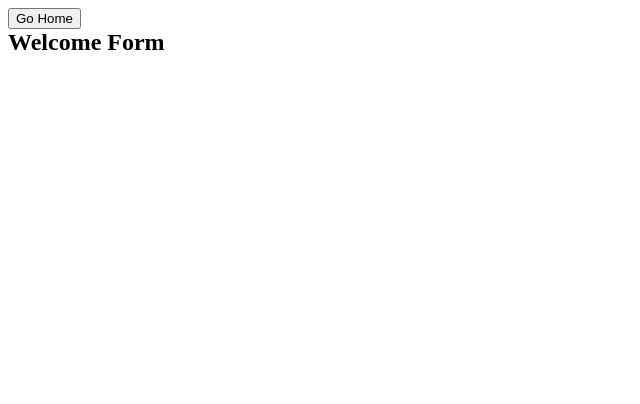
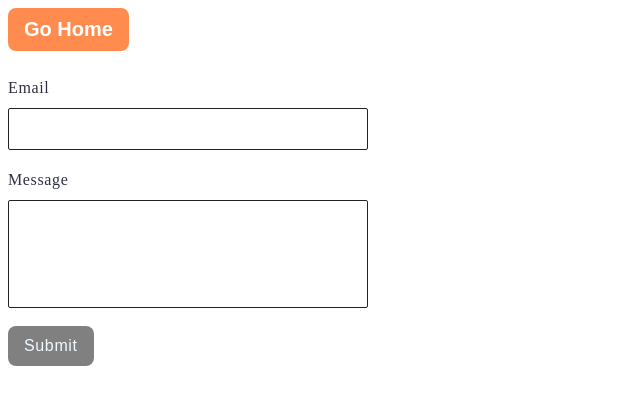
Before and after one commit to ValentynKravchuk/goit-js-hw-09, a plain HTML site: page 2-form.html in a window 1280 px wide. Shown: the whole page, without its empty margins (0-640 px from the left). Drawn offline with Linux system fonts and the light colour scheme.

Commit message:
Deploying to gh-pages from @ ValentynKravchuk/goit-js-hw-09@f133342ac626f67c8d3f5ca195d04d41e9540b79 🚀

```diff
--- a/2-form.html
+++ b/2-form.html
@@ -6,13 +6,24 @@
     <meta name="viewport" content="width=device-width, initial-scale=1.0" />
     <title>Form</title>
     <script type="module" crossorigin src="/goit-js-hw-09/2-form.js"></script>
-    <link rel="modulepreload" crossorigin href="/goit-js-hw-09/assets/styles-t547u1h4.js">
-    <link rel="stylesheet" crossorigin href="/goit-js-hw-09/assets/styles-C2VYeaqT.css">
+    <link rel="modulepreload" crossorigin href="/goit-js-hw-09/assets/styles-DnCLcmjj.js">
+    <link rel="stylesheet" crossorigin href="/goit-js-hw-09/assets/styles-X3onP_u3.css">
   </head>
   <body>
     <section>
-      <button><a href="./index.html">Go Home</a></button>
-      <h1>Welcome Form</h1>
+      <button class="btn"><a href="./index.html">Go Home</a></button>
+      <form class="feedback-form" autocomplete="off">
+        <label>
+          Email
+          <input type="email" name="email" autofocus />
+        </label>
+        <br />
+        <label>
+          Message
+          <textarea name="message" rows="8"></textarea></label
+        ><br />
+        <button type="submit">Submit</button><br />
+      </form>
     </section>
 
   </body>
--- a/2-form.js
+++ b/2-form.js
@@ -1,2 +1,2 @@
-import"./assets/styles-t547u1h4.js";console.log("Form ");
+import"./assets/styles-DnCLcmjj.js";const e=document.querySelector(".feedback-form"),l="feedback-form-state",t=JSON.parse(localStorage.getItem(l))||{email:"",message:""};e.email.value=t.email;e.message.value=t.message;e.addEventListener("input",a=>{t[a.target.name]=a.target.value.trim(),localStorage.setItem(l,JSON.stringify(t))});e.addEventListener("submit",a=>{if(a.preventDefault(),!e.email.value||!e.message.value){alert("Fill please all fields");return}console.log(t),localStorage.removeItem(l),a.target.reset()});
 //# sourceMappingURL=2-form.js.map
--- a/assets/styles-C2VYeaqT.css
+++ /dev/null
@@ -1 +0,0 @@
-h1,h2,h3,h4,h5,h6,p{margin:0}p:last-child{margin-bottom:0}ul{margin:0;padding:0;list-style:none}a{color:currentColor;text-decoration:none}button{cursor:pointer}img{display:block;max-width:100%;height:auto}.gallery{display:flex;flex-wrap:wrap;justify-content:center;gap:24px}.gallery-image{width:360px;object-fit:cover;transition:.25s linear}.gallery-image:hover{transform:scale(1.1)}.btn{font-weight:700;font-size:20px;color:#fff;text-decoration:none;display:inline-block;border-radius:8px;padding:10px 16px;margin-bottom:25px;background-color:#ff8c4e;transition:background-color .25s linear;border:none}
--- a/assets/styles-t547u1h4.js
+++ b/assets/styles-DnCLcmjj.js
@@ -1,2 +1,2 @@
 (function(){const t=document.createElement("link").relList;if(t&&t.supports&&t.supports("modulepreload"))return;for(const e of document.querySelectorAll('link[rel="modulepreload"]'))i(e);new MutationObserver(e=>{for(const r of e)if(r.type==="childList")for(const o of r.addedNodes)o.tagName==="LINK"&&o.rel==="modulepreload"&&i(o)}).observe(document,{childList:!0,subtree:!0});function s(e){const r={};return e.integrity&&(r.integrity=e.integrity),e.referrerPolicy&&(r.referrerPolicy=e.referrerPolicy),e.crossOrigin==="use-credentials"?r.credentials="include":e.crossOrigin==="anonymous"?r.credentials="omit":r.credentials="same-origin",r}function i(e){if(e.ep)return;e.ep=!0;const r=s(e);fetch(e.href,r)}})();
-//# sourceMappingURL=styles-t547u1h4.js.map
+//# sourceMappingURL=styles-DnCLcmjj.js.map
--- /dev/null
+++ b/assets/styles-X3onP_u3.css
@@ -0,0 +1 @@
+h1,h2,h3,h4,h5,h6,p{margin:0}p:last-child{margin-bottom:0}ul{margin:0;padding:0;list-style:none}a{color:currentColor;text-decoration:none}button{cursor:pointer}img{display:block;max-width:100%;height:auto}.gallery{display:flex;flex-wrap:wrap;justify-content:center;gap:24px}.gallery-image{width:360px;object-fit:cover;transition:.25s linear}.gallery-image:hover{transform:scale(1.1)}.btn{font-weight:700;font-size:20px;color:#fff;text-decoration:none;display:inline-block;border-radius:8px;padding:10px 16px;margin-bottom:25px;background-color:#ff8c4e;transition:background-color .25s linear;border:none}.feedback-form{max-width:360px}.feedback-form label{display:flex;flex-wrap:wrap;font-weight:500;font-size:16px;line-height:1.5;letter-spacing:.04em;color:#2e2f42}.feedback-form input,.feedback-form textarea{width:100%;outline:none;padding:8px;margin-top:8px;font-weight:500;font-size:16px;line-height:1.5;letter-spacing:.04em;color:#2e2f42;border:1px solid #232323;border-radius:2px}.feedback-form textarea{height:90px;resize:none}.feedback-form button{font-weight:500;color:#f0f8ff;font-size:16px;line-height:1.5;letter-spacing:.04em;border-radius:8px;padding:8px 16px;background-color:gray;border:none;cursor:pointer;align-self:flex-start;transition:background-color linear .25s}.feedback-form button:hover,.feedback-form button:focus{background-color:#9f9c9c}
```
Also changed, not shown: 1-gallery.html (+2 -2 lines), 1-gallery.js (+1 -1 lines), index.html (+2 -2 lines), 3 other files.
